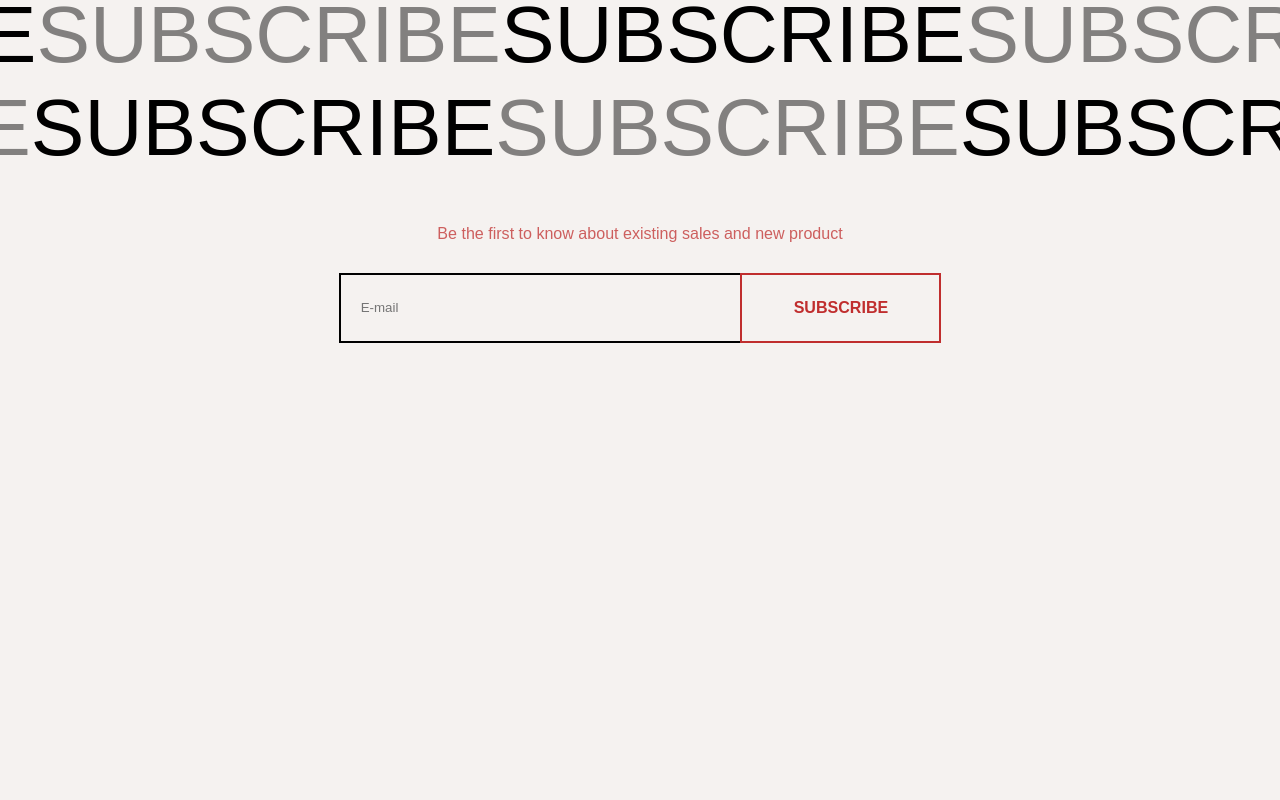
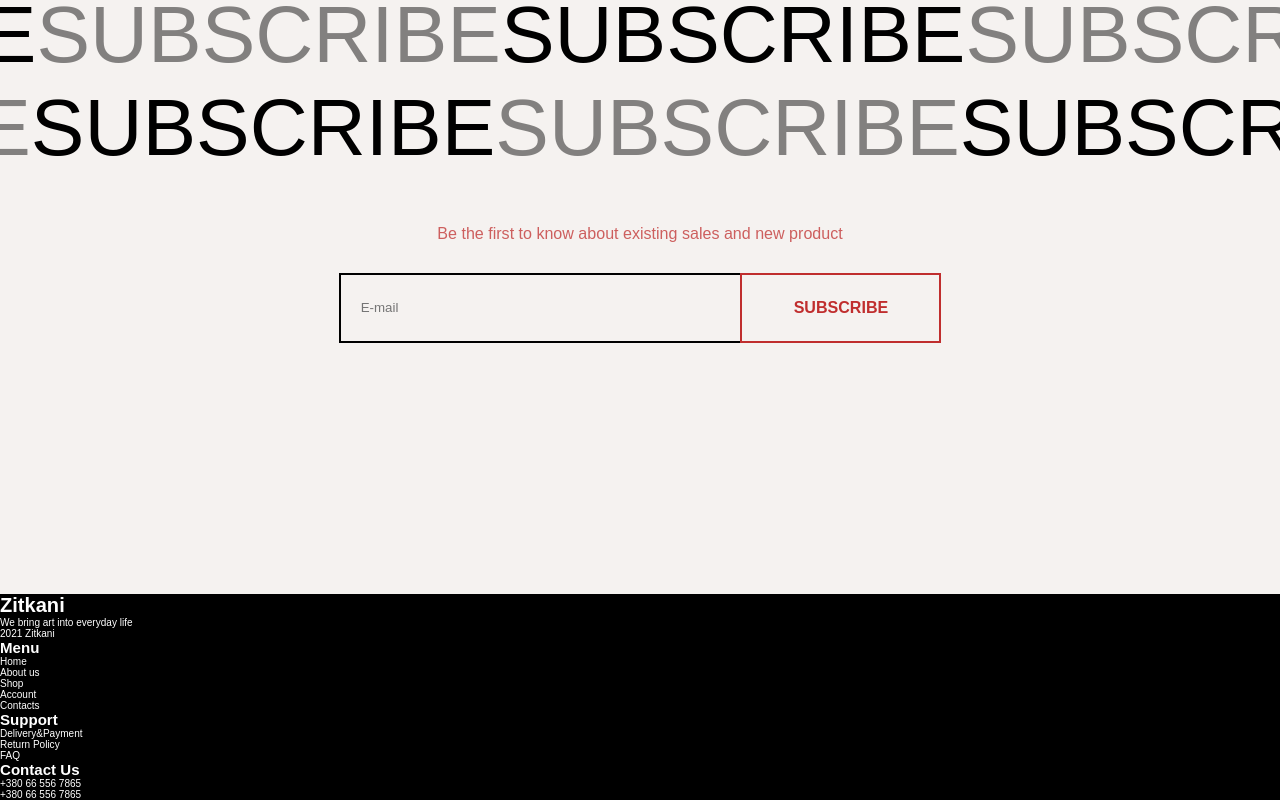
Before and after one commit to zillBoy/zitkani, a React (Create React App) app: page / in a window 1280 px wide. Shown: the part 4221-5021 px from the top of the page. Before the commit the page ends 4815 px from the top, so only its background shows below. Built offline with nearby package versions, Linux system fonts and the light colour scheme.

Commit message:
Zitkani Footer - initial implementation

```diff
--- a/src/App.jsx
+++ b/src/App.jsx
@@ -11,6 +11,7 @@ import CollectionImage1 from './assets/images/featured_product1.jpg'
 import CollectionImage2 from './assets/images/featured_product2.jpg'
 import Product from './components/Product'
 import Subscribe from './components/Subscribe'
+import Footer from './layout/Footer'
 
 const App = () => {
   return (
@@ -28,6 +29,7 @@ const App = () => {
       <Product />
       <TextScrollMain text='subscribe' className='subscribe' />
       <Subscribe />
+      <Footer />
     </>
   )
 }
--- /dev/null
+++ b/src/layout/Footer.jsx
@@ -0,0 +1,38 @@
+import React from 'react'
+
+const Footer = () => {
+    return (
+        <div className='footer__container'>
+            <div>
+                <div>
+                    <h1>Zitkani</h1>
+                    <p>We bring art into everyday life</p>
+                </div>
+                <div>
+                    <p>2021 Zitkani</p>
+                </div>
+            </div>
+            <div>
+                <h2>Menu</h2>
+                <p>Home</p>
+                <p>About us</p>
+                <p>Shop</p>
+                <p>Account</p>
+                <p>Contacts</p>
+            </div>
+            <div>
+                <h2>Support</h2>
+                <p>Delivery&Payment</p>
+                <p>Return Policy</p>
+                <p>FAQ</p>
+            </div>
+            <div>
+                <h2>Contact Us</h2>
+                <p>+380 66 556 7865</p>
+                <p>+380 66 556 7865</p>
+            </div>
+        </div>
+    )
+}
+
+export default Footer
--- a/src/scss/_main.scss
+++ b/src/scss/_main.scss
@@ -19,6 +19,7 @@
 @import './layout/navigation';
 @import './layout/header';
 @import './layout/productheader';
+@import './layout/footer';
 
 // PAGES
 
--- /dev/null
+++ b/src/scss/layout/_footer.scss
@@ -0,0 +1,4 @@
+.footer__container {
+    background-color: #000;
+    color: #fff;
+}
```
